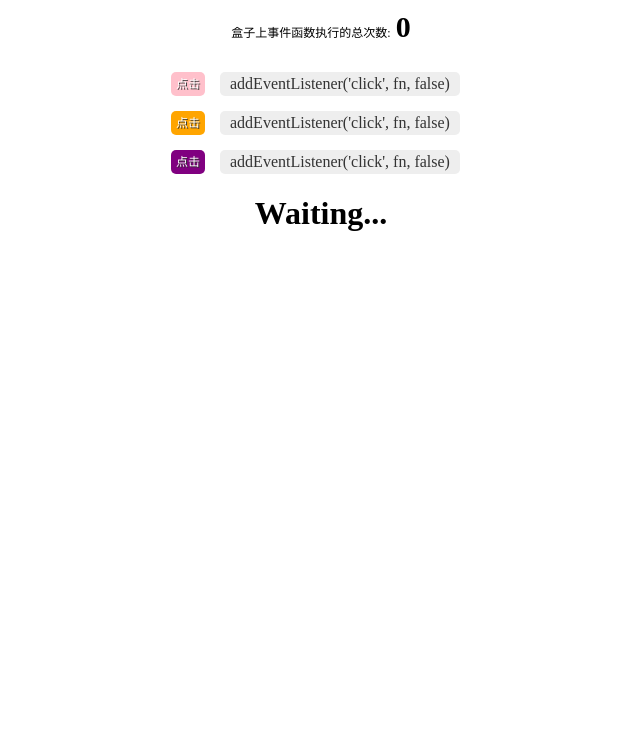
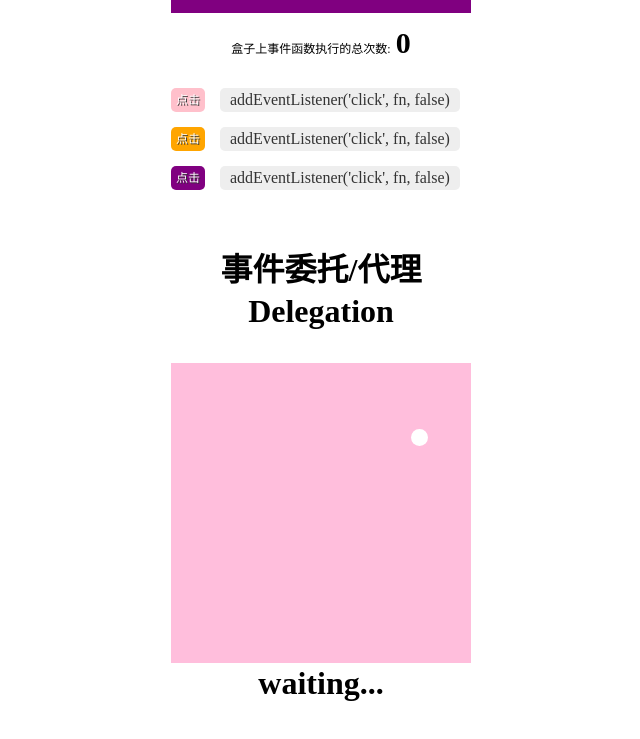
Before and after one commit to metxnbr/doc, a plain HTML site: page docs/event/index.html in a window 1280 px wide. Shown: the part 551-1290 px from the top of the page, without its empty margins (319-959 px from the left). Before the commit the page ends 800 px from the top, so only its background shows below. Drawn offline with Linux system fonts and the light colour scheme.

Commit message:
delegation

```diff
--- /dev/null
+++ b/docs/event/delegation.js
@@ -0,0 +1,79 @@
+(function() {
+  var boxEle = document.querySelector(".delegation-box");
+
+  function Item(box, item) {
+    this.box = box;
+    this.item = item;
+    this.count = [];
+  }
+
+  Item.prototype.randomSize = function() {
+    var min = item.min;
+    var max = item.max;
+    var range = min + Math.random() * (max - min);
+    return {
+      width: range,
+      height: range
+    };
+  };
+
+  Item.prototype.randomPos = function(size) {
+    var width = size.width;
+    var height = size.height;
+    var left = Math.random() * (this.box.width - width);
+    var top = Math.random() * (this.box.height - height);
+    return {
+      left: left,
+      top: top
+    };
+  };
+
+  Item.prototype.create = function() {
+    var size = this.randomSize();
+    var pos = this.randomPos(size);
+    var obj = {
+      left: pos.left,
+      top: pos.top,
+      width: size.width,
+      height: size.height
+    };
+    this.count.push(obj);
+    return obj;
+  };
+
+  Item.prototype.render = function() {
+    const styles = this.create();
+    var item = document.createElement("div");
+
+    item.style.left = styles.left + "px";
+    item.style.top = styles.top + "px";
+    item.style.width = styles.width + "px";
+    item.style.height = styles.height + "px";
+    item.className = "delegation-item";
+    this.box.ele.appendChild(item);
+  };
+
+  var box = {
+    width: 300,
+    height: 300,
+    ele: boxEle
+  };
+
+  var item = {
+    min: 15,
+    max: 50
+  };
+
+  boxEle.addEventListener("click", fn, false);
+
+  var test = new Item(box, item);
+
+  test.render(); // init
+
+  function fn(event) {
+    var target = event.target;
+    if (target.className === "delegation-item") {
+      test.render();
+    }
+  }
+})();
--- a/docs/event/index.html
+++ b/docs/event/index.html
@@ -54,13 +54,20 @@
             </div>
           </div>
         </div>
-        <div>
-          <div>
-            <h1>Waiting...</h1>
+        <div class="delegation">
+          <div class="delegation-wrap">
+            <h1>事件委托/代理 Delegation</h1>
+            <div class="delegation-box"></div>
+          </div>
+        </div>
+        <div class="waiting">
+          <div class="waiting-wrap">
+            <h1>waiting...</h1>
           </div>
         </div>
       </div>
     </div>
     <script src="./order.js"></script>
+    <script src="./delegation.js"></script>
   </body>
 </html>
--- a/docs/event/style.css
+++ b/docs/event/style.css
@@ -1,3 +1,13 @@
+body {
+  padding: 0;
+  margin: 0;
+}
+
+.container {
+  margin-top: 30px;
+  padding-bottom: 100px;
+}
+
 .doc {
   font-size: 36px;
   font-weight: bold;
@@ -29,7 +39,7 @@
 
 h1 {
   text-align: center;
-  line-height: 1.5;
+  line-height: 1.3;
   padding: 0;
   margin: 0;
 }
@@ -138,3 +148,21 @@ h1 {
   cursor: pointer;
   user-select: none;
 }
+
+.delegation {
+  margin-top: 60px;
+}
+
+.delegation-box {
+  position: relative;
+  width: 300px;
+  height: 300px;
+  margin-top: 30px;
+  background-color: #ffbedc;
+}
+
+.delegation-item {
+  position: absolute;
+  border-radius: 50%;
+  background-color: #fff;
+}
```
